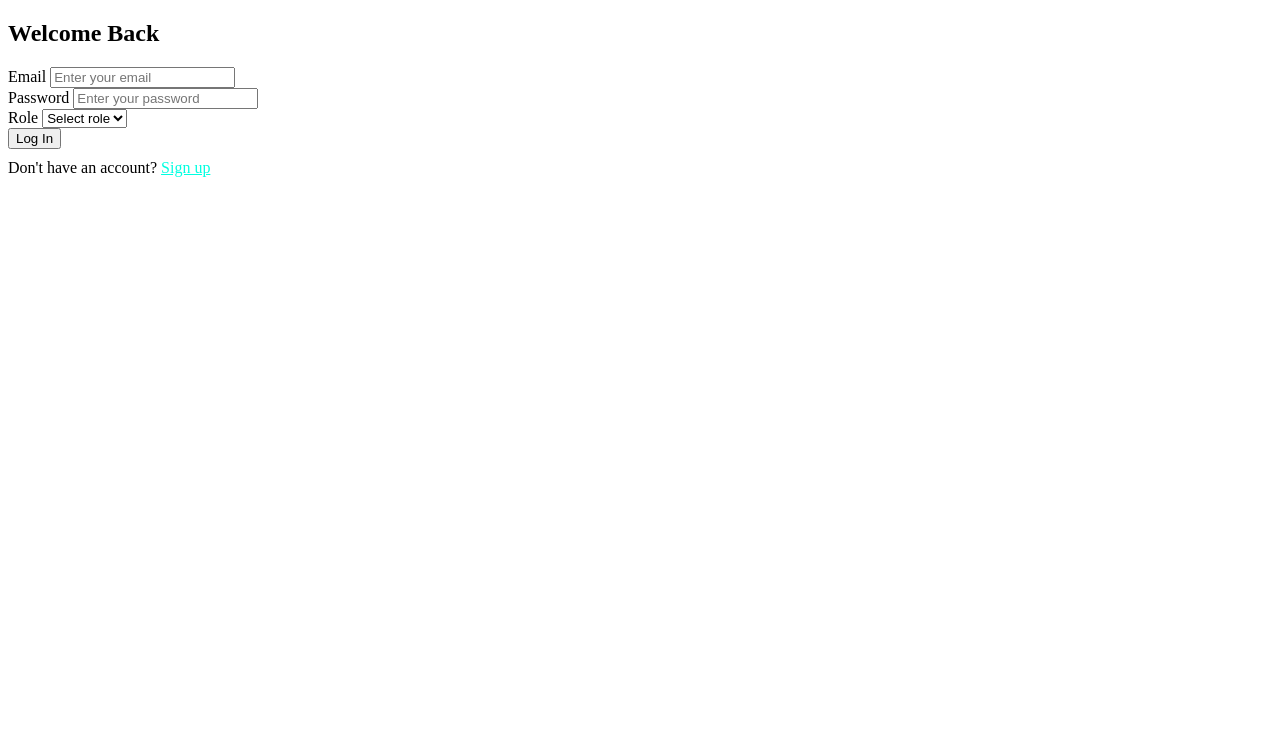
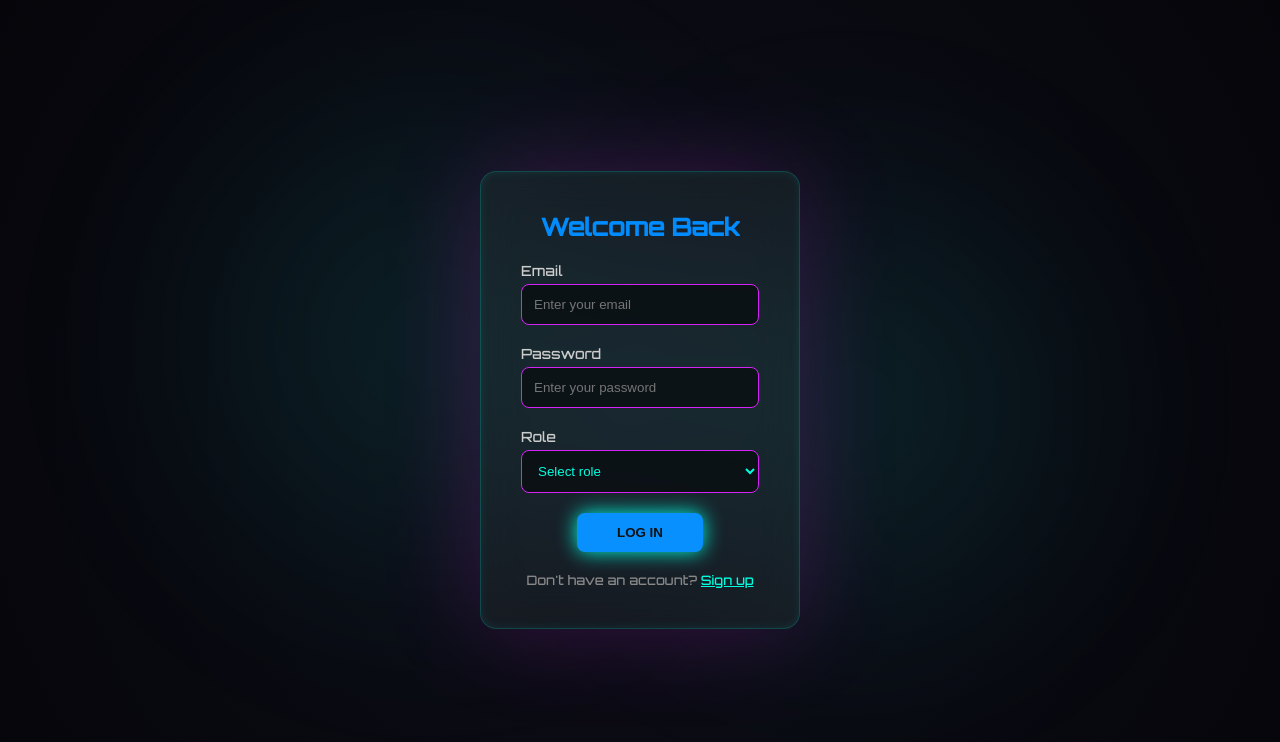
Before and after one commit to JoshuaWema24/Techlink-website, a plain HTML site: page signin.html in a window 1280 px wide. Drawn offline with Linux system fonts and the light colour scheme.

Commit message:
Refactoring the frontend

```diff
--- a/signin.html
+++ b/signin.html
@@ -8,7 +8,7 @@
       href="https://fonts.googleapis.com/css2?family=Orbitron:wght@500&display=swap"
       rel="stylesheet"
     />
-    <link rel="stylesheet" href="" class="css" />
+    <link rel="stylesheet" href="signincss.css" class="css" />
   </head>
   <body>
     <!-- Background glows -->
```
